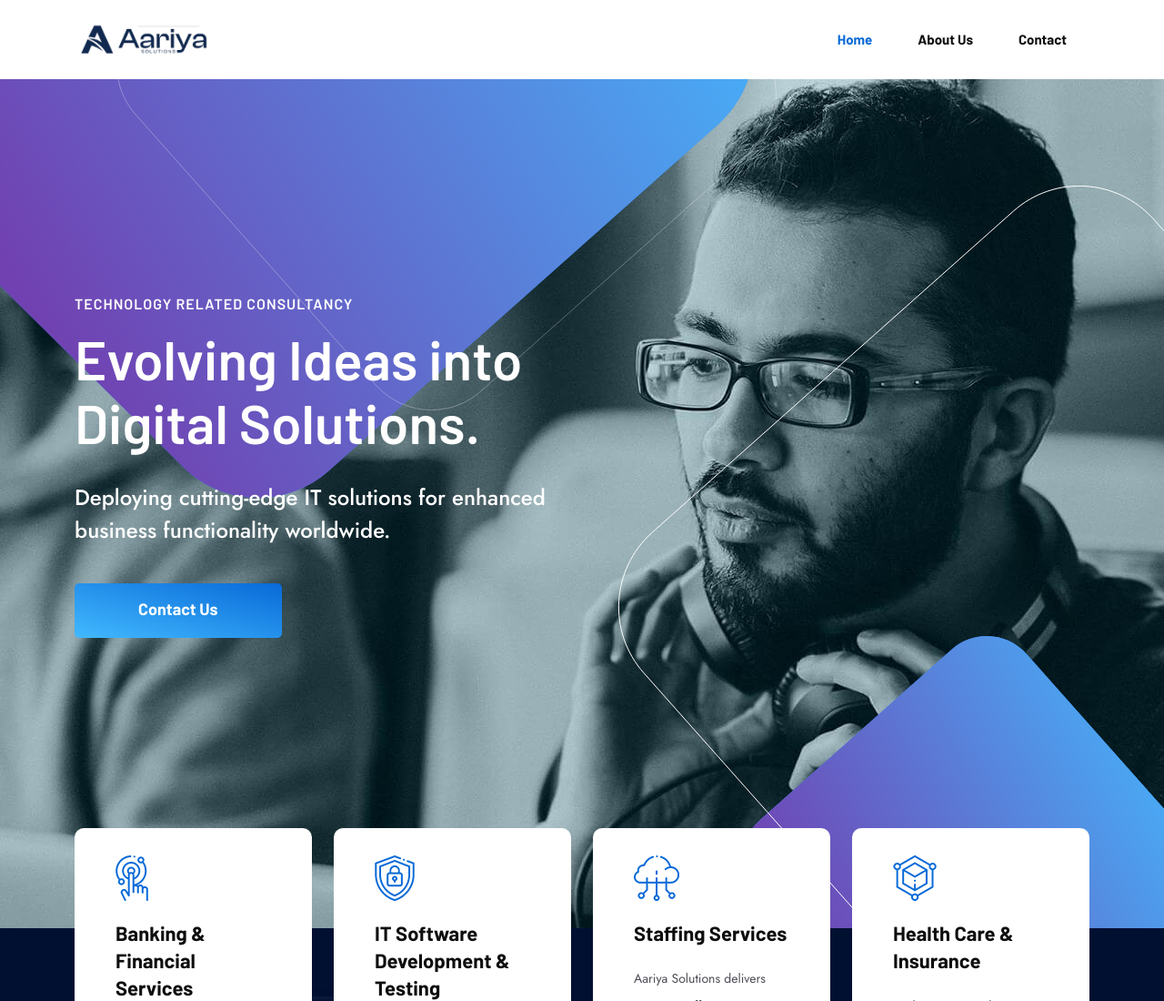
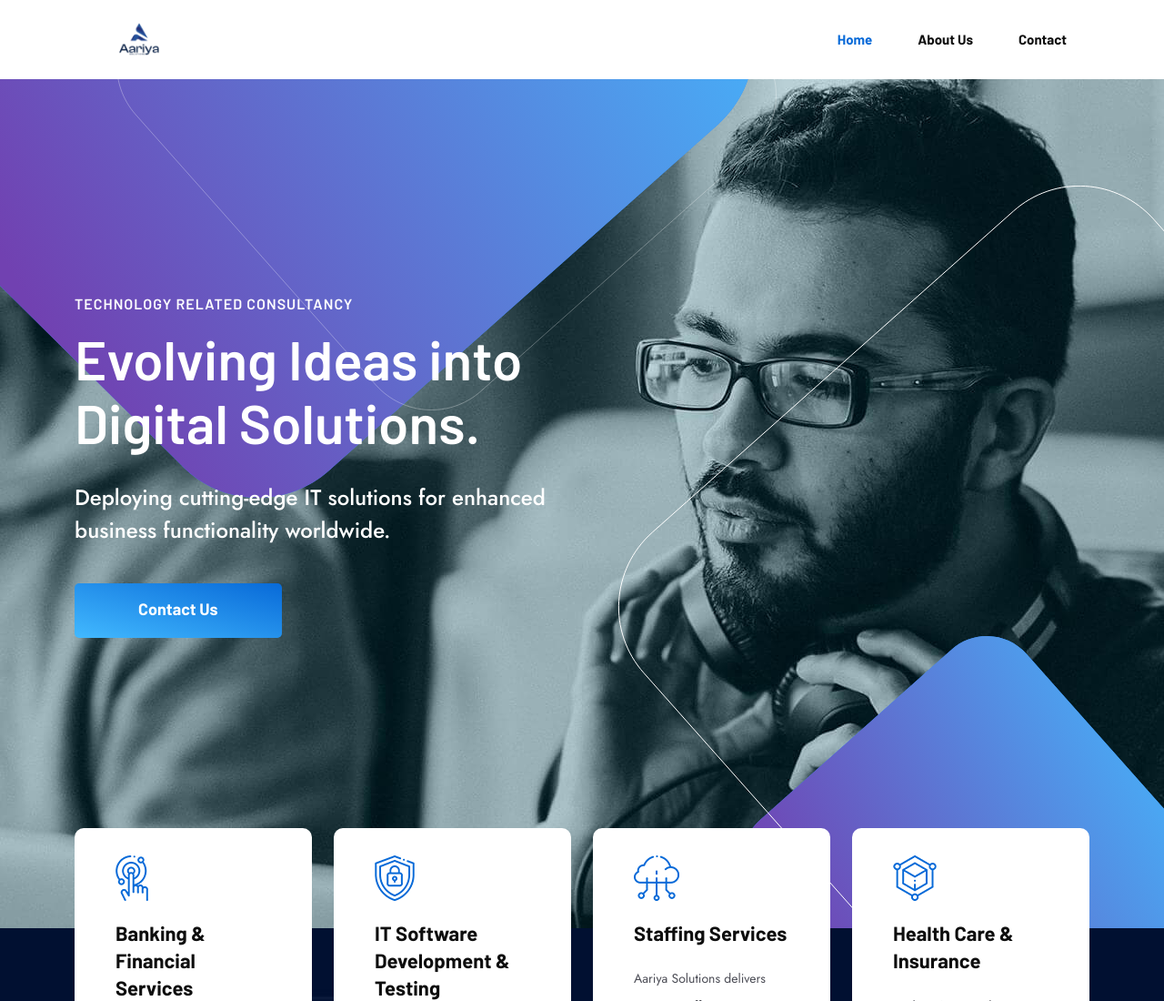
Before and after one commit to vijayabhaskar00/aariyasolutions, a plain HTML site: page index.html in a window 1280 px wide. Shown: the top 1100 px of the page at 91% size. Drawn offline with Linux system fonts and the light colour scheme; files whose address does not match are found by name.

Commit message:
Update index.html

```diff
--- a/index.html
+++ b/index.html
@@ -57,7 +57,7 @@
                 <div class="header-wrap">
 
                     <div class="header-logo">
-                        <a href="index.html"><img src="assets/images/log023.png" alt=""></a>
+                        <a href="index.html"><img src="assets/images/logo24.png" alt=""></a>
                     </div>
 
                     <div class="header-menu d-none d-lg-block">
```
